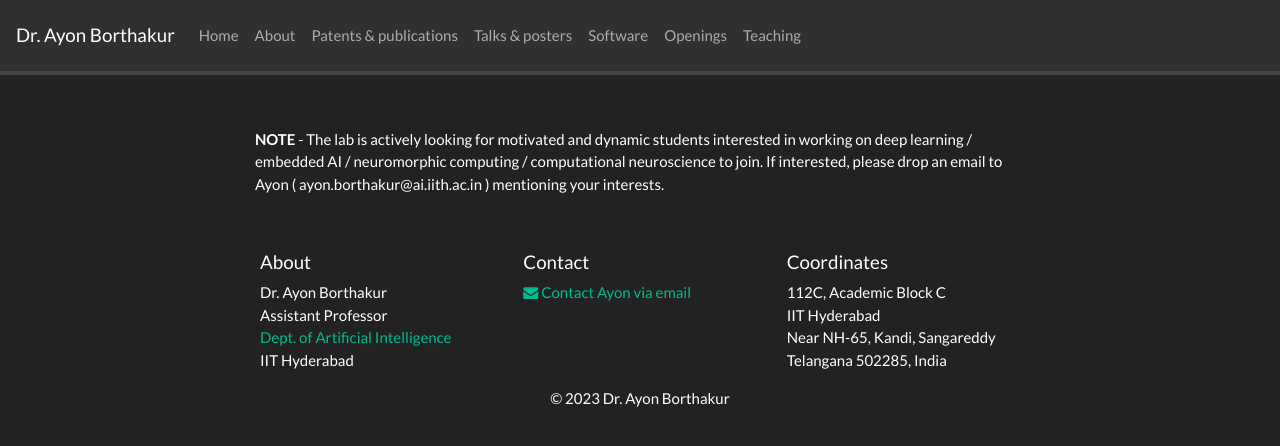
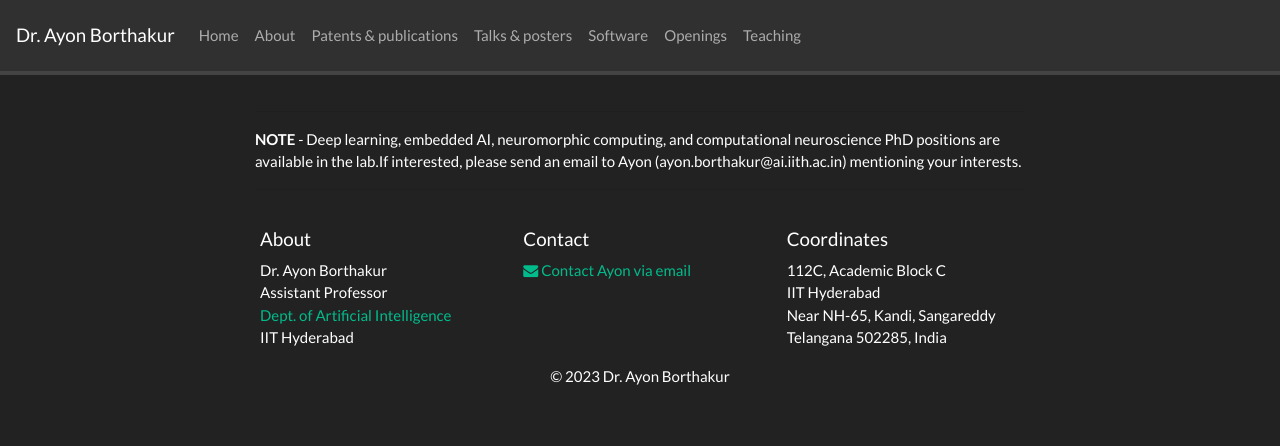
Before and after one commit to BorthakurAyon/borthakurayon.github.io, a Jekyll site: the page built from _pages/openings.md, in a window 1280 px wide. Shown: the top 446 px of the page. Built offline with Jekyll 4.4.1, drawn with Linux system fonts in a browser that asks for light colours; nearby versions of some CDN libraries; a style sheet for code colours, icons or effects is not loaded.

Commit message:
Update openings.md

```diff
--- a/_pages/openings.md
+++ b/_pages/openings.md
@@ -6,6 +6,6 @@ permalink: /openings/
 ---
 ---
 **NOTE** -
-The lab is actively looking for motivated and dynamic students interested in working on deep learning / embedded AI / neuromorphic computing / computational neuroscience to join. If interested, please drop an email to Ayon ( ayon.borthakur@ai.iith.ac.in ) mentioning your interests.
+Deep learning, embedded AI, neuromorphic computing, and computational neuroscience PhD positions are available in the lab.If interested, please send an email to Ayon (ayon.borthakur@ai.iith.ac.in) mentioning your interests.
 
 ---
```
